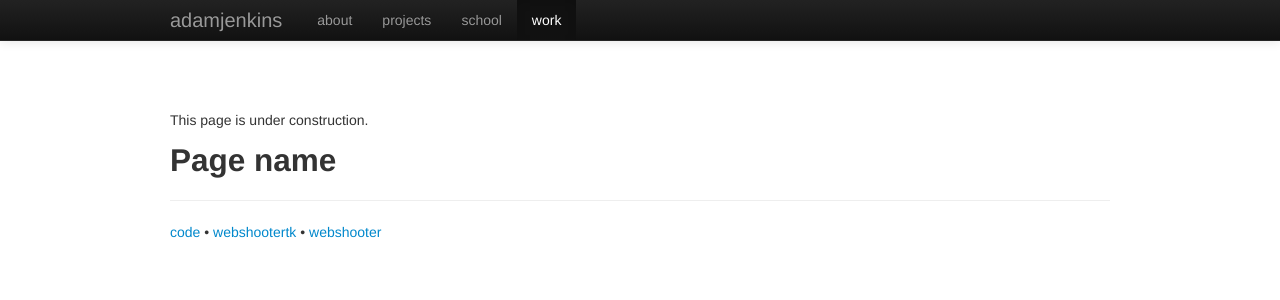
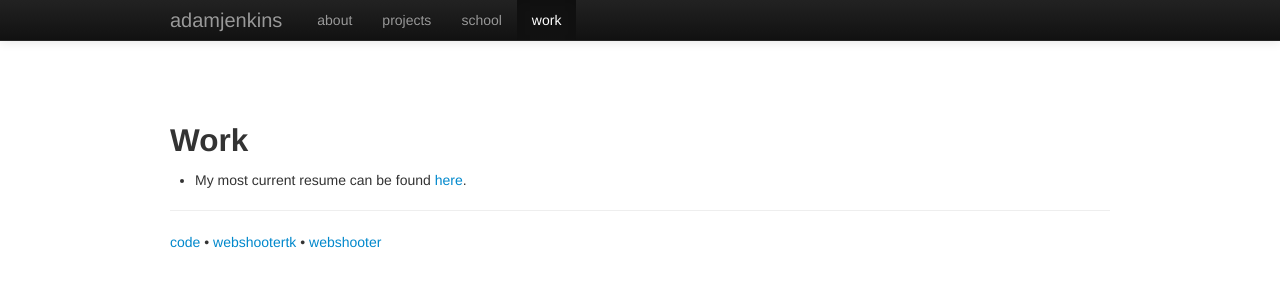
Before and after one commit to adamjenkins1/adamjenkins1.github.io, a Jekyll site: the page built from work.md, in a window 1280 px wide. Shown: the top 300 px of the page. Built offline with Jekyll 4.4.1, drawn with Linux system fonts in a browser that asks for light colours; nearby versions of some CDN libraries.

Commit message:
adding new content

```diff
--- a/work.md
+++ b/work.md
@@ -4,6 +4,6 @@ title: work
 group: "navigation"
 ---
 
-
-<p>This page is under construction.</p>
-<h2>Page name</h2>
+<h2>Work</h2>
+<ul>
+<li>My most current resume can be found <a href="Data/media/pdf/resume.pdf" target="_blank">here</a>.</li>
```
Also changed, not shown: index.md (+1 -0 lines), 4 other files.
